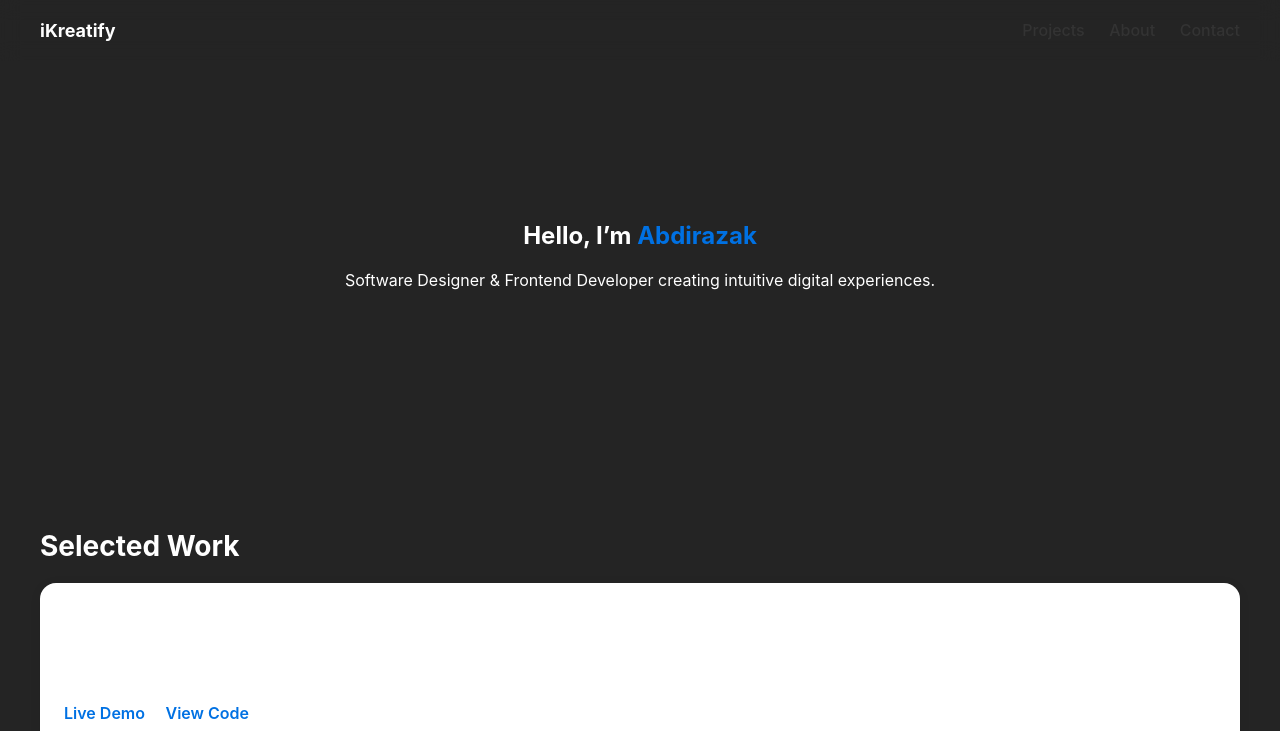
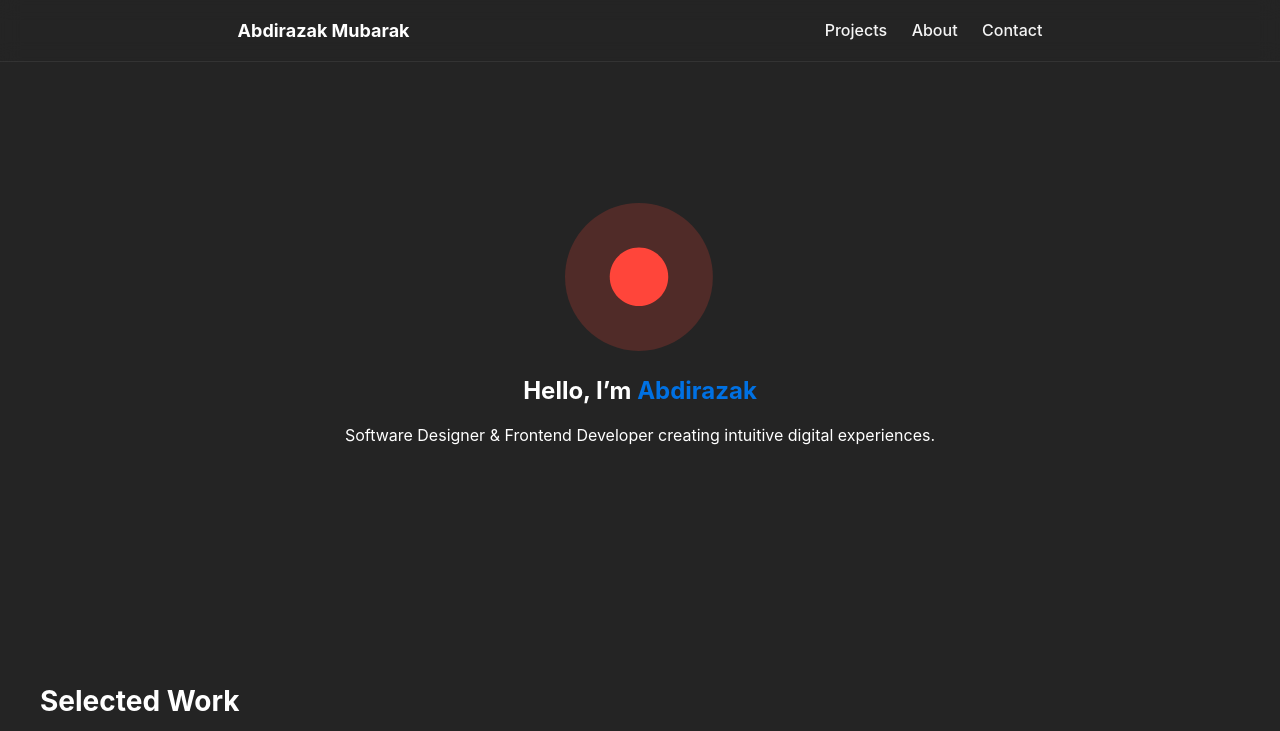
Before and after one commit to iamabdirazak/iamabdirazak.github.io, a plain HTML site: page index.html in a window 1280 px wide. Shown: the top 731 px of the page. Drawn offline with Linux system fonts and the light colour scheme.

Commit message:
resume dev

```diff
--- a/index.html
+++ b/index.html
@@ -10,7 +10,7 @@
 <body>
   <!-- Navigation -->
   <nav class="nav">
-    <div class="logo">iKreatify</div>
+    <div class="logo">Abdirazak Mubarak</div>
     <div class="menu">
       <a href="#projects">Projects</a>
       <a href="#about">About</a>
@@ -20,6 +20,7 @@
 
   <!-- Hero -->
   <section class="hero">
+    <img src="record.circle.fill.svg" alt="Abdirazak Mubarak" width="150" height="150" />
     <h1>Hello, I’m <span>Abdirazak</span></h1>
     <p>Software Designer & Frontend Developer creating intuitive digital experiences.</p>
   </section>
@@ -31,7 +32,8 @@
     <div class="project-card">
       <h3>Website Builder</h3>
       <p>An interactive drag-and-drop website builder with pages, layers, inspector, and import/export JSON.</p>
-      <a href="https://build.ikreatify.com" target="_blank">Live Demo</a>
+      <a href="https://build.ikreatify.com" target="_blank">
+        Live Demo</a>
       <a href="https://github.com/iamabdirazak/website-builder" target="_blank">View Code</a>
     </div>
 
@@ -56,7 +58,7 @@
   <!-- Contact -->
   <section class="contact" id="contact">
     <h2>Contact</h2>
-    <p>Email: <a href="mailto:iamabdirazak@gmail.com">iamabdirazak@gmail.com</a></p>
+    <p>Email: <a href="mailto:a.razakmubarak@icloud.com">a.razakmubarak@icloud.com</a></p>
   </section>
 
 </body>
--- a/style.css
+++ b/style.css
@@ -8,10 +8,11 @@ body {
 .nav {
   padding: 20px 40px;
   display: flex;
-  justify-content: space-between;
+  justify-content: space-around;
   backdrop-filter: blur(10px);
   position: sticky;
   top: 0;
+  border-bottom: 1px solid rgba(255,255,255,0.07) ;
 }
 
 .nav .logo {
@@ -22,7 +23,7 @@ body {
 .nav a {
   margin-left: 20px;
   text-decoration: none;
-  color: #333;
+  color: #f5f5f5;
   font-weight: 500;
 }
 
@@ -37,6 +38,7 @@ body {
 
 .projects {
   padding: 60px 40px;
+
 }
 
 .projects h2,
@@ -47,11 +49,13 @@ body {
 }
 
 .project-card {
-  background: white;
-  border-radius: 16px;
-  padding: 24px;
-  margin-bottom: 20px;
+  background: #141414;
+  border-radius: 25px;
+  padding: 25px;
+  margin-bottom: 25px;
   box-shadow: 0 2px 12px rgba(0,0,0,0.07);
+  border: 1px solid rgba(255,255,255,0.1);
+  width: 500px;
 }
 
 .project-card a {
```
Also changed, not shown: record.circle.fill.svg (added), 1 other file.
